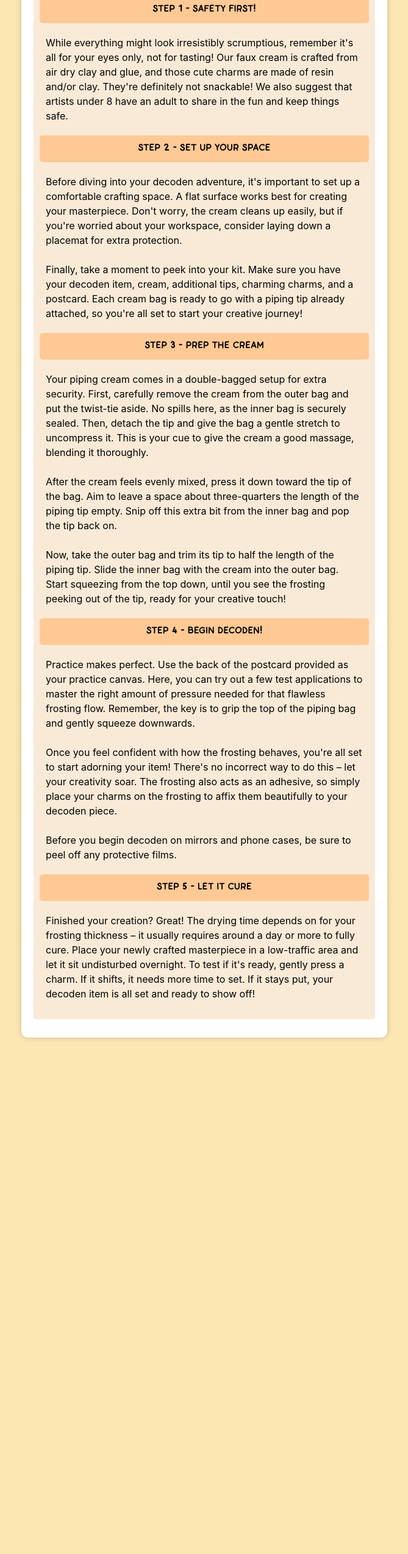
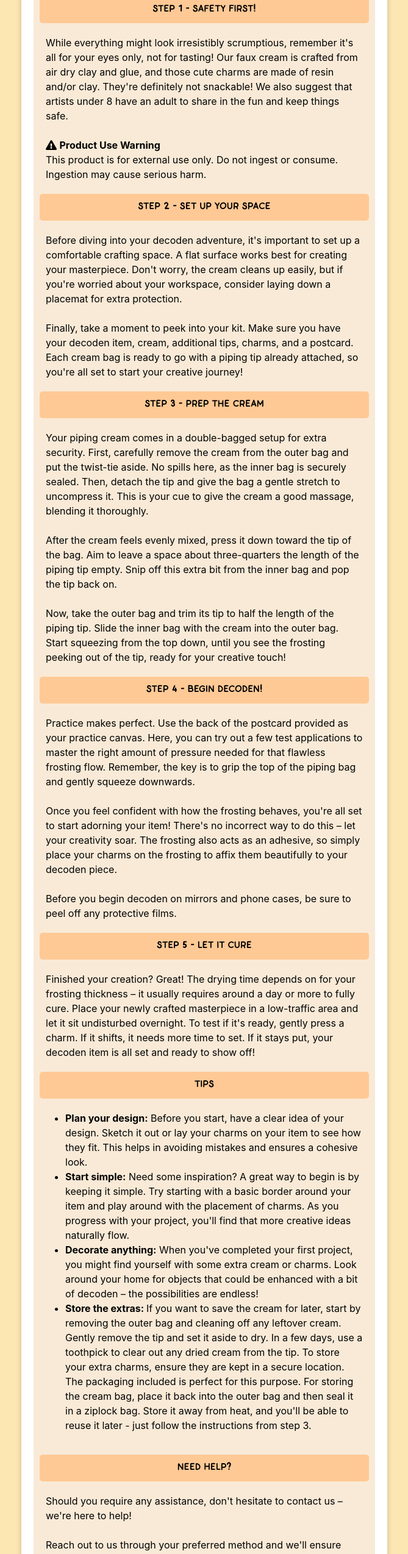
Before and after one commit to decoponatx/decopon, a React (Create React App) app in the folder decopon-atx/: page /instructions in a window 1280 px wide. Shown: the part 234-2783 px from the top of the page at 61% size, without its empty margins (305-974 px from the left). Before the commit the page ends 1956 px from the top, so only its background shows below. Built offline with nearby package versions, Linux system fonts and the light colour scheme.

Commit message:
updated instructions

```diff
--- a/decopon-atx/src/components/Main.js
+++ /dev/null
@@ -1 +0,0 @@
-import React from "react";
--- a/decopon-atx/src/pages/Instructions.js
+++ b/decopon-atx/src/pages/Instructions.js
@@ -1,6 +1,11 @@
 import React from 'react';
+import SocialMediaHandles from '../components/social/Handles'
+
 
 const Instructions = () => {
+  const tiktokHandle = 'decoponatx';
+  const instagramHandle = 'decoponatx';
+
   return (
     <div className='component'>
       <div className='title'>
@@ -12,6 +17,10 @@ const Instructions = () => {
           <div className='subComponent'>Step 1 - Safety First!</div>
           <p className='content'>
             While everything might look irresistibly scrumptious, remember it's all for your eyes only, not for tasting! Our faux cream is crafted from air dry clay and glue, and those cute charms are made of resin and/or clay. They're definitely not snackable! We also suggest that artists under 8 have an adult to share in the fun and keep things safe.
+            <br></br><br></br>
+            <i class="fa fa-exclamation-triangle" aria-hidden="true"></i> <strong>Product Use Warning</strong>
+            <br></br>
+            This product is for external use only. Do not ingest or consume. Ingestion may cause serious harm.
           </p>
         </div>
         <div id='iStep2'>
@@ -19,7 +28,7 @@ const Instructions = () => {
           <p className='content'>
             Before diving into your decoden adventure, it's important to set up a comfortable crafting space. A flat surface works best for creating your masterpiece. Don't worry, the cream cleans up easily, but if you're worried about your workspace, consider laying down a placemat for extra protection.
             <br></br><br></br>
-            Finally, take a moment to peek into your kit. Make sure you have your decoden item, cream, additional tips, charming charms, and a postcard. Each cream bag is ready to go with a piping tip already attached, so you're all set to start your creative journey!
+            Finally, take a moment to peek into your kit. Make sure you have your decoden item, cream, additional tips, charms, and a postcard. Each cream bag is ready to go with a piping tip already attached, so you're all set to start your creative journey!
           </p>
         </div>
         <div id='iStep3'>
@@ -48,6 +57,28 @@ const Instructions = () => {
             Finished your creation? Great! The drying time depends on for your frosting thickness – it usually requires around a day or more to fully cure. Place your newly crafted masterpiece in a low-traffic area and let it sit undisturbed overnight. To test if it's ready, gently press a charm. If it shifts, it needs more time to set. If it stays put, your decoden item is all set and ready to show off!
           </p>
         </div>
+        <div id='tips'>
+          <div className='subComponent'>Tips</div>
+          <p className='content'>
+            <ul>
+              <li><strong>Plan your design:</strong> Before you start, have a clear idea of your design. Sketch it out or lay your charms on your item to see how they fit. This helps in avoiding mistakes and ensures a cohesive look.</li>
+              <li><strong>Start simple:</strong> Need some inspiration? A great way to begin is by keeping it simple. Try starting with a basic border around your item and play around with the placement of charms. As you progress with your project, you'll find that more creative ideas naturally flow.</li>
+              <li><strong>Decorate anything:</strong> When you've completed your first project, you might find yourself with some extra cream or charms. Look around your home for objects that could be enhanced with a bit of decoden – the possibilities are endless!</li>
+              <li><strong>Store the extras: </strong>If you want to save the cream for later, start by removing the outer bag and cleaning off any leftover cream. Gently remove the tip and set it aside to dry. In a few days, use a toothpick to clear out any dried cream from the tip. To store your extra charms, ensure they are kept in a secure location. The packaging included is perfect for this purpose. For storing the cream bag, place it back into the outer bag and then seal it in a ziplock bag. Store it away from heat, and you'll be able to reuse it later - just follow the instructions from step 3.</li>
+            </ul>
+          </p>
+        </div>
+        <div id='contact'>
+          <div className='subComponent'>Need Help?</div>
+          <p className='content'>
+            Should you require any assistance, don't hesitate to contact us – we're here to help!
+            <br></br><br></br>
+            Reach out to us through your preferred method and we'll ensure someone responds to you within 24 hours.
+            <SocialMediaHandles
+              tiktokHandle={tiktokHandle}
+              instagramHandle={instagramHandle}></SocialMediaHandles>
+          </p>
+        </div>
       </div>
     </div>
   );
```
